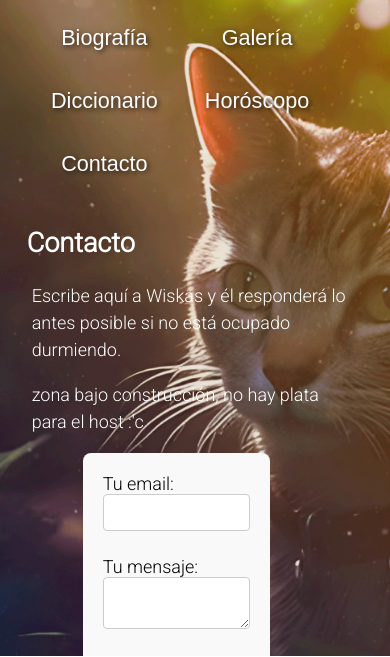
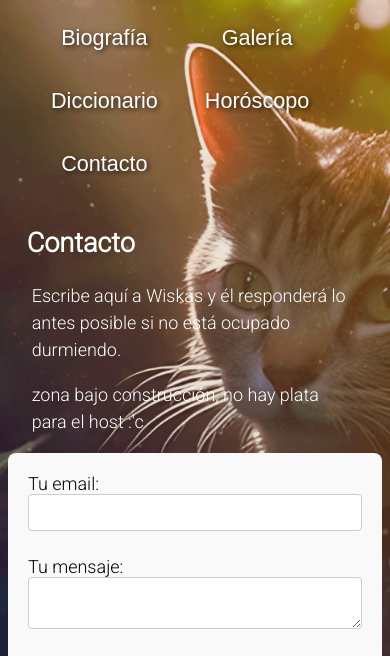
Before and after one commit to matiasnavarrete117/webwiskas.github.io, a plain HTML site: page contacto.html in a window 390 px wide. Shown: the part 102-759 px from the top of the page. Drawn offline with Linux system fonts and the light colour scheme.

Commit message:
margenes galeria y contacto mejorados en moviles

```diff
--- a/styles.css
+++ b/styles.css
@@ -351,4 +351,16 @@ input[type="email"], textarea {
     .audio {
         margin-left: 5%;
     }
+
+    .container {
+        padding: 0rem;
+    }
+
+    .formulario_contacto {
+       margin-left: 0%;
+       margin-right: 0%;
+       width: 100%;
+
+
+    }
 }
```
